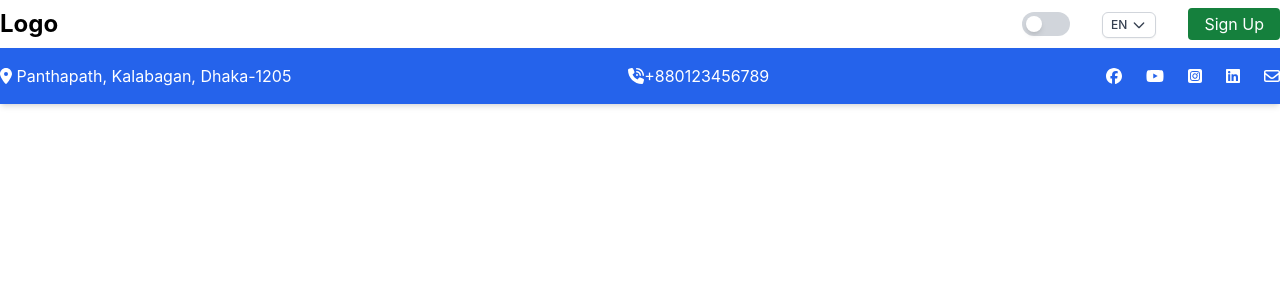
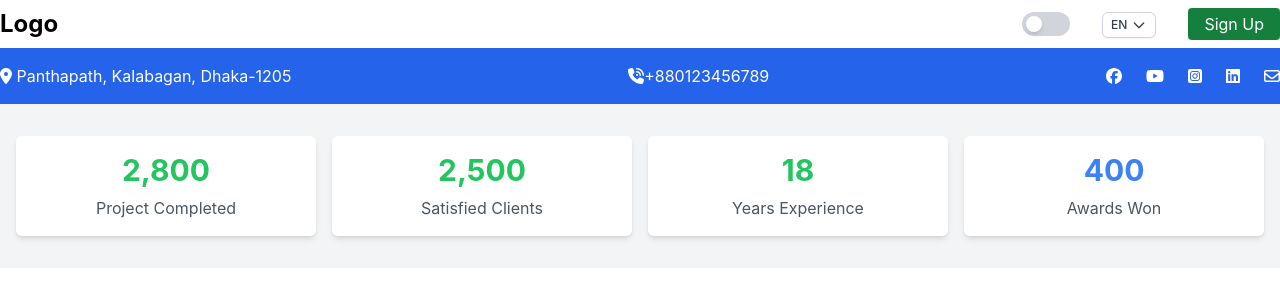
Before and after one commit to ashik12060/green-architect, a React (Create React App) app: page / in a window 1280 px wide. Shown: the top 300 px of the page. Built offline with nearby package versions, Linux system fonts and the light colour scheme.

Commit message:
count added in home page

```diff
--- a/package.json
+++ b/package.json
@@ -12,7 +12,9 @@
     "@testing-library/react": "^13.4.0",
     "@testing-library/user-event": "^13.5.0",
     "react": "^18.3.1",
+    "react-countup": "^6.5.3",
     "react-dom": "^18.3.1",
+    "react-intersection-observer": "^9.13.1",
     "react-router-dom": "^6.26.2",
     "react-scripts": "5.0.1",
     "web-vitals": "^2.1.4"
--- /dev/null
+++ b/src/components/ProjectCount.js
@@ -0,0 +1,117 @@
+// import React from 'react';
+// import CountUp from 'react-countup';
+// import { useInView } from 'react-intersection-observer';
+
+// const ProjectCount = () => {
+//   const { ref, inView } = useInView({
+//     triggerOnce: true, // Trigger the animation only once
+//     threshold: 0.1, // Trigger when 10% of the element is visible
+//   });
+
+//   return (
+//     <div className="bg-gray-100 py-8">
+//       <div className="container mx-auto px-4">
+//         <div className="flex flex-wrap justify-around items-center gap-1">
+//           <div
+//             ref={ref}
+//             className="bg-white rounded-md p-4 shadow-md w-full sm:w-1/2 md:w-1/4 text-center"
+//           >
+//             <h2 className="text-3xl font-bold text-green-500 mb-2">
+//               {inView ? <CountUp end={2800} separator="," /> : '0'}
+//             </h2>
+//             <p className="text-gray-600">Project Completed</p>
+//           </div>
+//           <div
+//             ref={ref}
+//             className="bg-white rounded-md p-4 shadow-md w-full sm:w-1/2 md:w-1/4 text-center"
+//           >
+//             <h2 className="text-3xl font-bold text-green-500 mb-2">
+//               {inView ? <CountUp end={2500} separator="," /> : '0'}
+//             </h2>
+//             <p className="text-gray-600">Satisfied Clients</p>
+//           </div>
+//           <div
+//             ref={ref}
+//             className="bg-white rounded-md p-4 shadow-md w-full sm:w-1/2 md:w-1/4 text-center"
+//           >
+//             <h2 className="text-3xl font-bold text-green-500 mb-2">
+//               {inView ? <CountUp end={18} /> : '0'}
+//             </h2>
+//             <p className="text-gray-600">Years Experience</p>
+//           </div>
+//           <div
+//             ref={ref}
+//             className="bg-white rounded-md p-4 shadow-md w-full sm:w-1/2 md:w-1/4 text-center"
+//           >
+//             <h2 className="text-3xl font-bold text-blue-500 mb-2">
+//               {inView ? <CountUp end={400} separator="," /> : '0'}
+//             </h2>
+//             <p className="text-gray-600">Awards Won</p>
+//           </div>
+//         </div>
+//       </div>
+//     </div>
+//   );
+// };
+
+// export default ProjectCount;
+
+
+
+import React from 'react';
+import CountUp from 'react-countup';
+import { useInView } from 'react-intersection-observer';
+
+const ProjectCount = () => {
+  const { ref, inView } = useInView({
+    triggerOnce: true, // Trigger the animation only once
+    threshold: 0.1, // Trigger when 10% of the element is visible
+  });
+
+  return (
+    <div className="bg-gray-100 py-8">
+      <div className="container mx-auto px-4">
+        <div className="grid grid-cols-1 sm:grid-cols-2 lg:grid-cols-4 gap-4">
+          <div
+            ref={ref}
+            className="bg-white rounded-md p-4 shadow-md text-center"
+          >
+            <h2 className="text-3xl font-bold text-green-500 mb-2">
+              {inView ? <CountUp end={2800} separator="," /> : '0'}
+            </h2>
+            <p className="text-gray-600">Project Completed</p>
+          </div>
+          <div
+            ref={ref}
+            className="bg-white rounded-md p-4 shadow-md text-center"
+          >
+            <h2 className="text-3xl font-bold text-green-500 mb-2">
+              {inView ? <CountUp end={2500} separator="," /> : '0'}
+            </h2>
+            <p className="text-gray-600">Satisfied Clients</p>
+          </div>
+          <div
+            ref={ref}
+            className="bg-white rounded-md p-4 shadow-md text-center"
+          >
+            <h2 className="text-3xl font-bold text-green-500 mb-2">
+              {inView ? <CountUp end={18} /> : '0'}
+            </h2>
+            <p className="text-gray-600">Years Experience</p>
+          </div>
+          <div
+            ref={ref}
+            className="bg-white rounded-md p-4 shadow-md text-center"
+          >
+            <h2 className="text-3xl font-bold text-blue-500 mb-2">
+              {inView ? <CountUp end={400} separator="," /> : '0'}
+            </h2>
+            <p className="text-gray-600">Awards Won</p>
+          </div>
+        </div>
+      </div>
+    </div>
+  );
+};
+
+export default ProjectCount;
--- a/src/pages/Home.js
+++ b/src/pages/Home.js
@@ -1,12 +1,14 @@
 import React from 'react'
 import SmallHeader from '../components/Shared/SmallHeader'
 import MiddleHeader from '../components/Shared/MiddleHeader'
+import ProjectCount from '../components/ProjectCount'
 
 const Home = () => {
   return (
     <>
     <SmallHeader />
     <MiddleHeader />
+    <ProjectCount />
     </>
   )
 }
```
Also changed, not shown: 1 other file (tests, documents, lock files or other folders).
